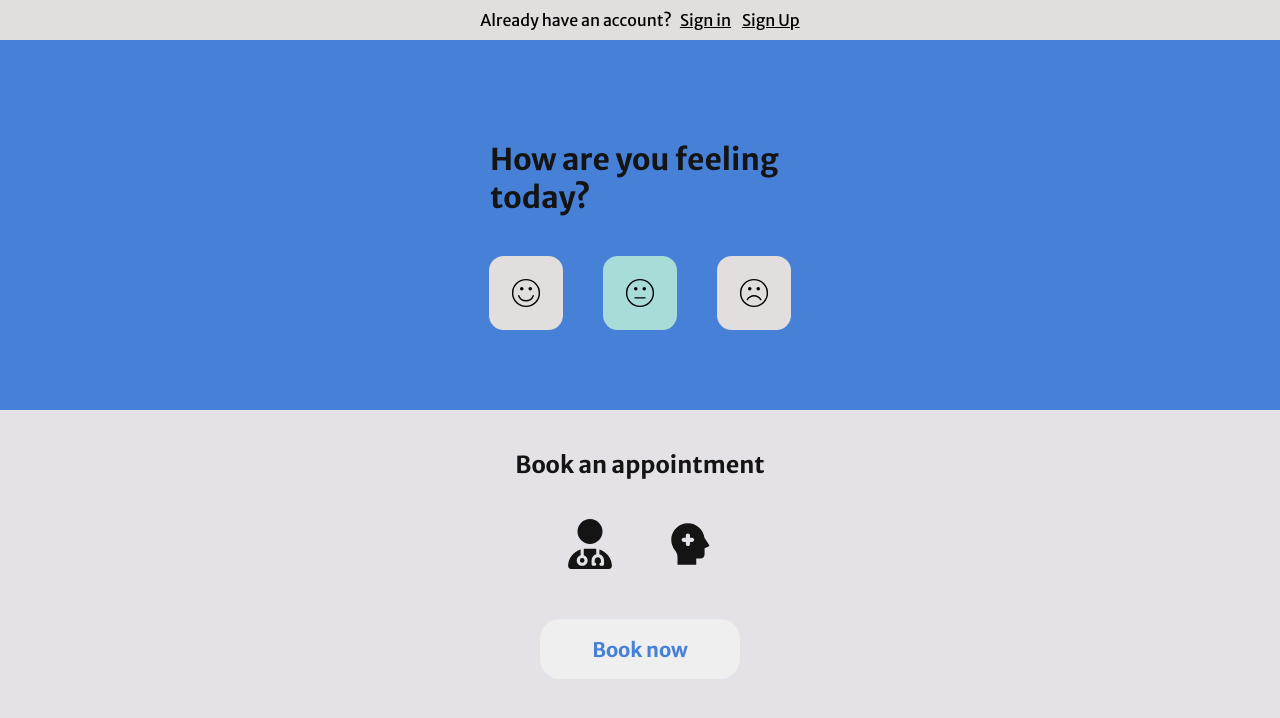
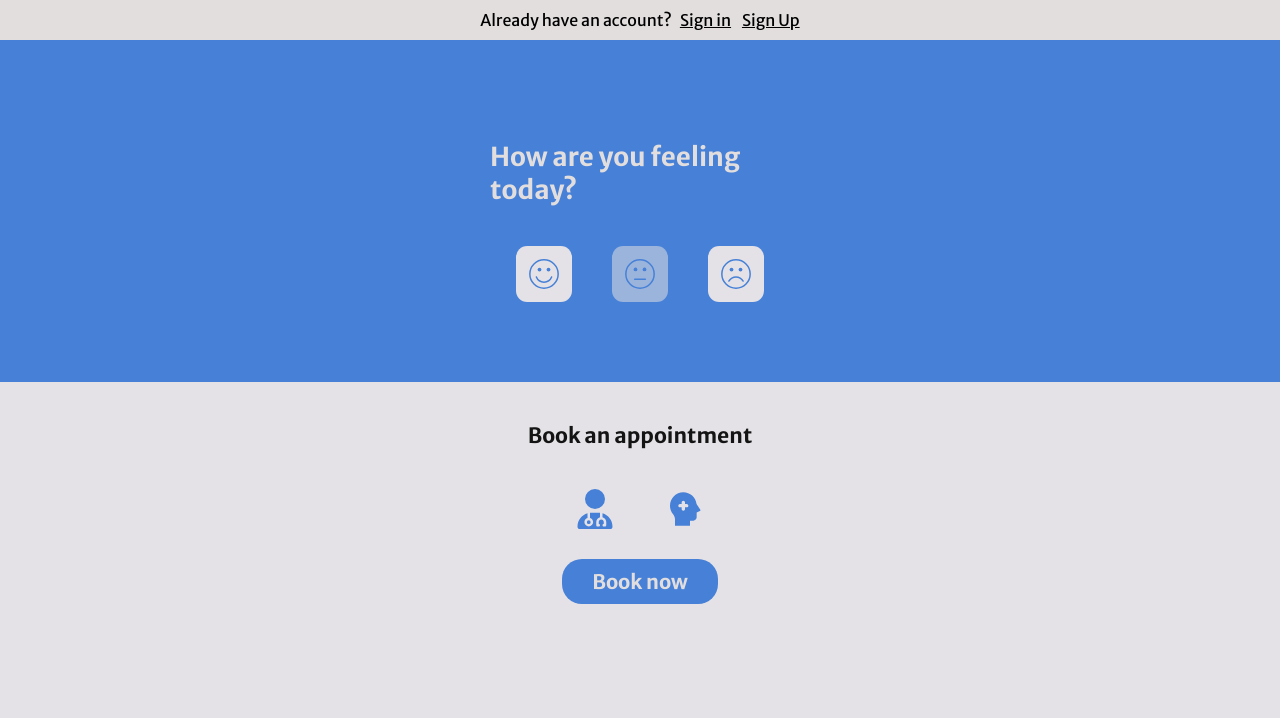
Before and after one commit to FedericaI7/appointment-app, a Next.js app: page / in a window 1280 px wide. Both pictures are taken after a click on the button 640 px from the left and 293 px from the top of the page. Shown: the top 718 px of the page. Built offline with nearby package versions, Linux system fonts and the light colour scheme.

Commit message:
style: change style in Home.module.scss

```diff
--- a/src/pages/index.jsx
+++ b/src/pages/index.jsx
@@ -97,14 +97,14 @@ export default function Home() {
         {(faceState.isFaceMeh || faceState.isFaceFrown) && (
           <div className={styles.resultFace}>
             <h3>Book an appointment</h3>
-            {/* <hr /> */}
+
             <div className={styles.iconsContainer}>
               <FaUserDoctor />
               <RiPsychotherapyFill />
             </div>
-            <button className={styles.btnBook}>
+            <div className={styles.btnBook}>
               <Link href="/intro">Book now</Link>
-            </button>
+            </div>
           </div>
         )}
       </main>
--- a/src/styles/Home.module.scss
+++ b/src/styles/Home.module.scss
@@ -37,8 +37,8 @@
 
   h1 {
     width: 18.75rem;
-    font-size: 1.875rem;
-    color: var(--black-color);
+    font-size: 1.625rem;
+    color: var(--white-color);
   }
 }
 
@@ -52,19 +52,21 @@
   display: flex;
   justify-content: center;
   align-items: center;
-  padding: 1.25rem;
-  background-color: var(--white-color);
-  font-size: 2.125rem;
+  padding: 0.625rem;
+  background-color: var(--grey-light-color);
+  color: var(--blue-color);
+  font-size: 2.25rem;
+  font-weight: bold;
   border: none;
   cursor: pointer;
   border-radius: 20%;
   &:hover {
-    background-color: #a8dcd9;
+    background-color: var(--light-blue-color);
   }
 }
 
 .btnFaceActive {
-  background-color: #a8dcd9;
+  background-color: var(--light-blue-color);
 }
 
 //bottomtext
@@ -82,7 +84,7 @@
   flex-direction: column;
   padding-top: 2.5rem;
   align-items: center;
-  font-size: 1.25rem;
+  font-size: 1.125rem;
   flex-grow: 1;
   height: 100%;
 
@@ -95,21 +97,20 @@
   padding-top: 2.5rem;
   display: flex;
   gap: 3.125rem;
-  font-size: 3.125rem;
-  color: var(--black-color);
-  padding-bottom: 3.125rem;
+  font-size: 40px;
+  color: var(--blue-color);
+  padding-bottom: 2.5rem;
 }
 
 .btnBook {
-  width: 12.5rem;
-  height: 3.75rem;
-  font-size: 1.25rem;
-  border: none;
-  font-weight: bold;
-  border-radius: 1.25rem;
-
   a {
-    color: var(--blue-color);
+    color: var(--white-color);
+    padding: 0.625rem 1.875rem;
+    font-size: 1.25rem;
+    border: none;
+    font-weight: bold;
+    border-radius: 1.25rem;
+    background-color: var(--blue-color);
   }
 
   &:hover {
```
Also changed, not shown: src/pages/intro/index.jsx (+6 -7 lines).
